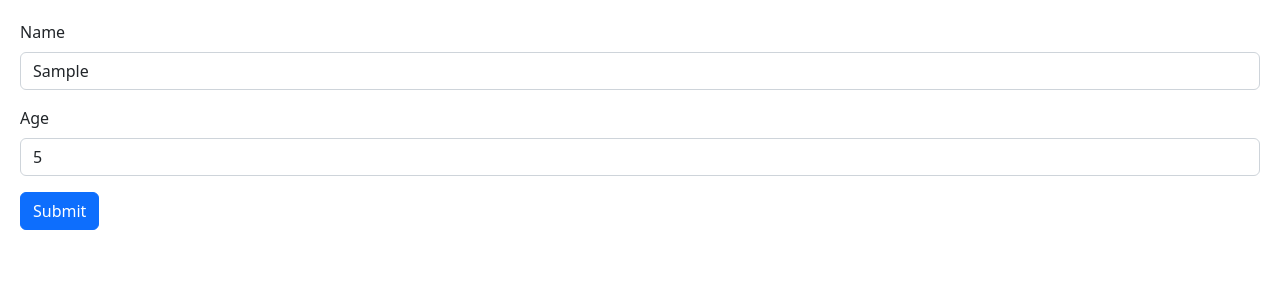
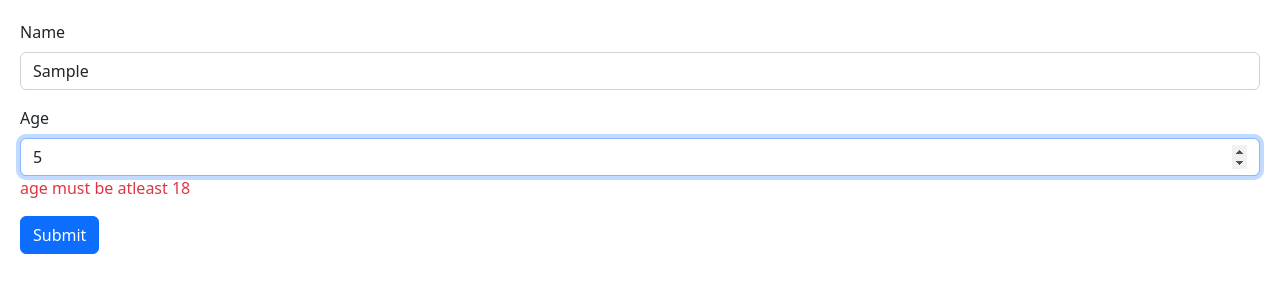
Before and after one commit to CodeScott00/react-game-app, a React (Vite) app: page / in a window 1280 px wide. Both pictures are taken after typing "Sample", "5" into the empty fields and a click on the button "Submit". Shown: the top 300 px of the page. Built offline with nearby package versions, Linux system fonts and the light colour scheme.

Commit message:
using zot for field validation

```diff
--- a/package.json
+++ b/package.json
@@ -9,6 +9,7 @@
     "preview": "vite preview"
   },
   "dependencies": {
+    "@hookform/resolvers": "^2.9.11",
     "@types/styled-components": "^5.1.30",
     "bootstrap": "^5.2.3",
     "immer": "^9.0.19",
@@ -16,7 +17,8 @@
     "react-dom": "^18.2.0",
     "react-hook-form": "7.43",
     "react-icons": "^4.7.1",
-    "styled-components": "^6.1.1"
+    "styled-components": "^6.1.1",
+    "zod": "^3.20.6"
   },
   "devDependencies": {
     "@types/react": "^18.0.27",
--- a/src/Components/Form.tsx
+++ b/src/Components/Form.tsx
@@ -1,12 +1,24 @@
 import React, { FormEvent, useRef, useState } from "react";
 import { FieldValues, useForm } from "react-hook-form";
+import { z } from "zod";
+import { zodResolver } from "@hookform/resolvers/zod";
+
+const schema = z.object({
+  // this a zod (library)used for validation
+  name: z.string().min(3, { message: "Name must be at least 3 characters" }),
+  age: z
+    .number({ invalid_type_error: "Age field is required" })
+    .min(18, { message: "age must be atleast 18" }),
+});
+
+type FormData = z.infer<typeof schema>;
 
 const Form = () => {
   const {
     register,
     handleSubmit,
     formState: { errors },
-  } = useForm();
+  } = useForm<FormData>({ resolver: zodResolver(schema) });
 
   const onSubmit = (data: FieldValues) => console.log(data);
 
@@ -17,28 +29,24 @@
           Name
         </label>
         <input
-          {...register("name", { required: true, minLength: 3 })}
+          {...register("name")}
           id="name"
           type="text"
           className="form-control"
         />
-        {errors.name?.type === "required" && (
-          <p className="text-danger">The name field is required.</p>
-        )}
-        {errors.name?.type === "minLength" && (
-          <p className="text-danger">The name muat be atleast 3 characters.</p>
-        )}
+        {errors.name && <p className="text-danger">{errors.name.message}</p>}
       </div>
       <div className="mb-3">
         <label htmlFor="age" className="form-label">
           Age
         </label>
         <input
-          {...register("age")}
+          {...register("age", { valueAsNumber: true })}
           id="age"
           type="number"
           className="form-control"
         />
+        {errors.age && <p className="text-danger">{errors.age.message}</p>}
       </div>
       <button className="btn btn-primary" type="submit">
         Submit
```
Also changed, not shown: 1 other file (tests, documents, lock files or other folders).
